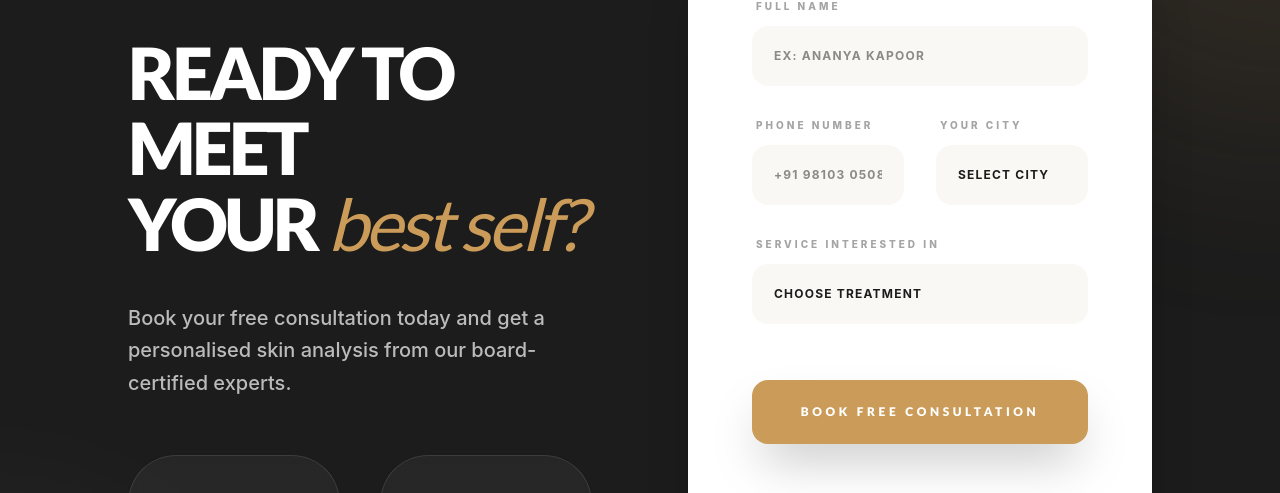
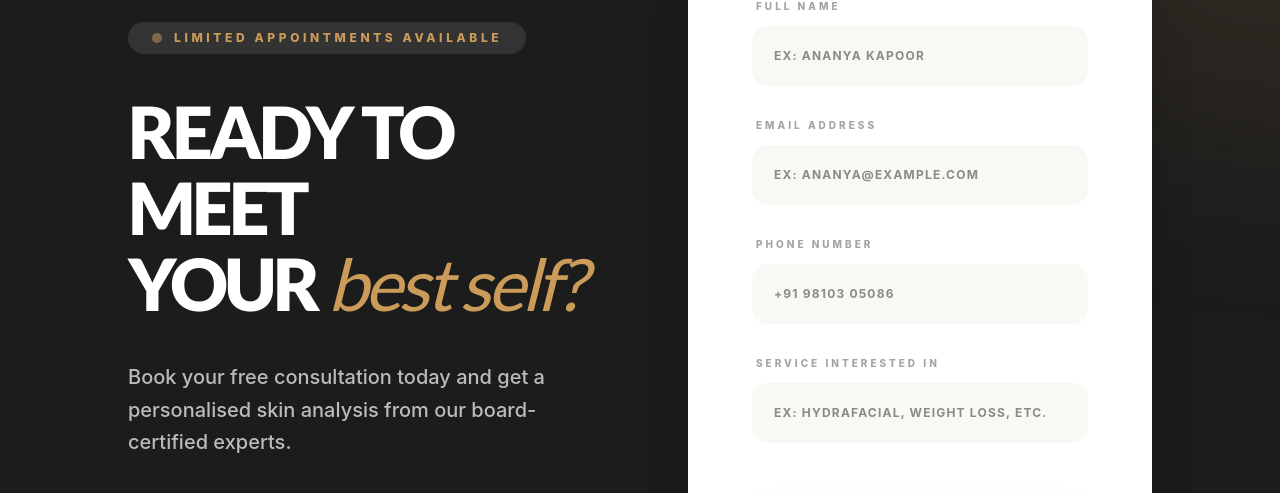
Before and after one commit to raghavluthra10/dermalife-demo, a React (Vite) app: page / in a window 1280 px wide. Shown: the part 5450-5943 px from the top of the page. Built offline with nearby package versions, Linux system fonts and the light colour scheme.

Commit message:
updated book conultation component

```diff
--- a/src/components/BookingForm.tsx
+++ b/src/components/BookingForm.tsx
@@ -3,7 +3,7 @@ import { motion } from 'motion/react';
 import { Star } from 'lucide-react';
 
 const BookingForm = () => {
-  const [formData, setFormData] = useState({ name: '', phone: '', service: '', city: '' });
+  const [formData, setFormData] = useState({ name: '', email: '', phone: '', service: '' });
   const [isSubmitted, setIsSubmitted] = useState(false);
 
   const handleSubmit = (e: React.FormEvent) => {
@@ -74,7 +74,18 @@ const BookingForm = () => {
                         className="w-full bg-brand-cream border-2 border-transparent p-4 md:p-5 rounded-xl md:rounded-2xl focus:border-brand-gold focus:outline-none transition-all placeholder:/20 font-bold uppercase tracking-widest text-[10px] md:text-xs"
                       />
                     </div>
-                    <div className="col-span-2 sm:col-span-1">
+                    <div className="col-span-2">
+                      <label className="text-[9px] md:text-[10px] uppercase font-extrabold text-brand-dark/40 tracking-[0.3em] block mb-2 md:mb-3 px-1">Email Address</label>
+                      <input
+                        required
+                        type="email"
+                        value={formData.email}
+                        onChange={(e) => setFormData({ ...formData, email: e.target.value })}
+                        placeholder="Ex: ananya@example.com"
+                        className="w-full bg-brand-cream border-2 border-transparent p-4 md:p-5 rounded-xl md:rounded-2xl focus:border-brand-gold focus:outline-none transition-all placeholder:/20 font-bold uppercase tracking-widest text-[10px] md:text-xs"
+                      />
+                    </div>
+                    <div className="col-span-2">
                       <label className="text-[9px] md:text-[10px] uppercase font-extrabold text-brand-dark/40 tracking-[0.3em] block mb-2 md:mb-3 px-1">Phone Number</label>
                       <input
                         required
@@ -85,36 +96,15 @@ const BookingForm = () => {
                         className="w-full bg-brand-cream border-2 border-transparent p-4 md:p-5 rounded-xl md:rounded-2xl focus:border-brand-gold focus:outline-none transition-all placeholder:/20 font-bold uppercase tracking-widest text-[10px] md:text-xs"
                       />
                     </div>
-                    <div className="col-span-2 sm:col-span-1">
-                      <label className="text-[9px] md:text-[10px] uppercase font-extrabold text-brand-dark/40 tracking-[0.3em] block mb-2 md:mb-3 px-1">Your City</label>
-                      <select
-                        required
-                        value={formData.city}
-                        onChange={(e) => setFormData({ ...formData, city: e.target.value })}
-                        className="w-full bg-brand-cream border-2 border-transparent p-4 md:p-5 rounded-xl md:rounded-2xl focus:border-brand-gold focus:outline-none transition-all appearance-none cursor-pointer font-bold uppercase tracking-widest text-[10px] md:text-xs "
-                      >
-                        <option value="">Select City</option>
-                        <option>Delhi NCR</option>
-                        <option>Mumbai</option>
-                        <option>Bangalore</option>
-                        <option>Hyderabad</option>
-                      </select>
-                    </div>
                     <div className="col-span-2">
                       <label className="text-[9px] md:text-[10px] uppercase font-extrabold text-brand-dark/40 tracking-[0.3em] block mb-2 md:mb-3 px-1">Service Interested In</label>
-                      <select
+                      <input
                         required
                         value={formData.service}
                         onChange={(e) => setFormData({ ...formData, service: e.target.value })}
-                        className="w-full bg-brand-cream border-2 border-transparent p-4 md:p-5 rounded-xl md:rounded-2xl focus:border-brand-gold focus:outline-none transition-all appearance-none cursor-pointer font-bold uppercase tracking-widest text-[10px] md:text-xs "
-                      >
-                        <option value="">Choose Treatment</option>
-                        <option>HydraFacial</option>
-                        <option>Laser Hair Reduction</option>
-                        <option>Body Sculpting</option>
-                        <option>Skin Boosters / PRP</option>
-                        <option>Anti-Ageing / Fillers</option>
-                      </select>
+                        placeholder="Ex: HydraFacial, Weight Loss, etc."
+                        className="w-full bg-brand-cream border-2 border-transparent p-4 md:p-5 rounded-xl md:rounded-2xl focus:border-brand-gold focus:outline-none transition-all placeholder:/20 font-bold uppercase tracking-widest text-[10px] md:text-xs"
+                      />
                     </div>
                   </div>
                   <button
```
